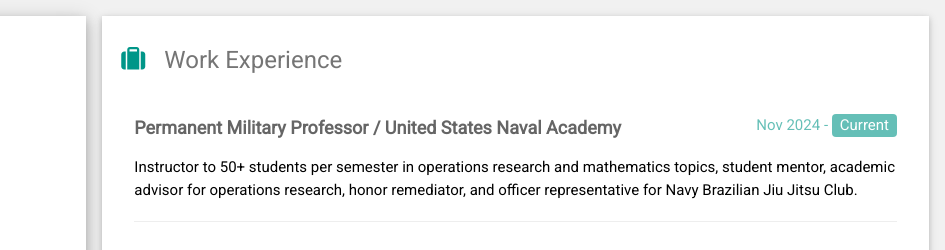
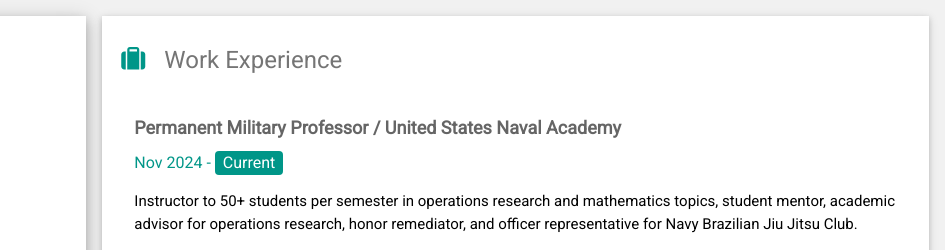
Before and after one commit to clarkpetri/clarkpetri.github.io, a plain HTML site: page index.html in a window 1280 px wide. Shown: the top 250 px of the page, 335-1280 px from the left. Drawn offline with nearby package versions, Linux system fonts and the light colour scheme.

Commit message:
Update index.html

```diff
--- a/index.html
+++ b/index.html
@@ -86,7 +86,8 @@ footer a {
       <div class="w3-container w3-card w3-white w3-margin-bottom">
         <h3 class="w3-text-grey w3-padding-16"><i class="fa fa-suitcase fa-fw w3-margin-right w3-xlarge w3-text-teal"></i>Work Experience</h3>
         <div class="w3-container">
-          <h5 class="w3-opacity"><b>Permanent Military Professor / United States Naval Academy</b><span class="w3-text-teal w3-medium" style="float: right;">Nov 2024 - <span class="w3-tag w3-teal w3-round">Current</span></span></h5>
+          <h5 class="w3-opacity"><b>Permanent Military Professor / United States Naval Academy</b></h5>
+          <h6 class="w3-text-teal">Nov 2024 - <span class="w3-tag w3-teal w3-round">Current</span></h6>
           <p>Instructor to 50+ students per semester in operations research and mathematics topics, student mentor, academic advisor for operations research, honor remediator, and officer representative for Navy Brazilian Jiu Jitsu Club.</p>
           <hr>
         </div>
@@ -127,7 +128,7 @@ footer a {
         </div>
           <div class="w3-container">
           <!--<h5 class="w3-opacity"><b>Enlisted Nuclear Electrician / NNPTC and NPTU Ballston Spa</b><span class="w3-text-teal w3-medium" style="float: right;">Aug 1999 - Sep 2001</span></h5>-->
-          <h5 class="w3-opacity"><b>Enlisted Nuclear Electrician / NNPTC and NPTU Ballston Spa</b></h5><h6 class="w3-text-teal">Aug 1999 - Sep 2001</h6>
+          <h5 class="w3-opacity"><b>Enlisted Nuclear Electrician / NNPTC and NPTU Ballston Spa</b></h5>
           <h6 class="w3-text-teal">Aug 1999 - Sep 2001</h6>
           <p>‘A’ School class leader and nuclear power school class leader. Selected for Staff Pickup instructor duty at the MARF reactor plant. Taught basic math and electrical theory to enlisted and officer students.</p>
         </div>
```
